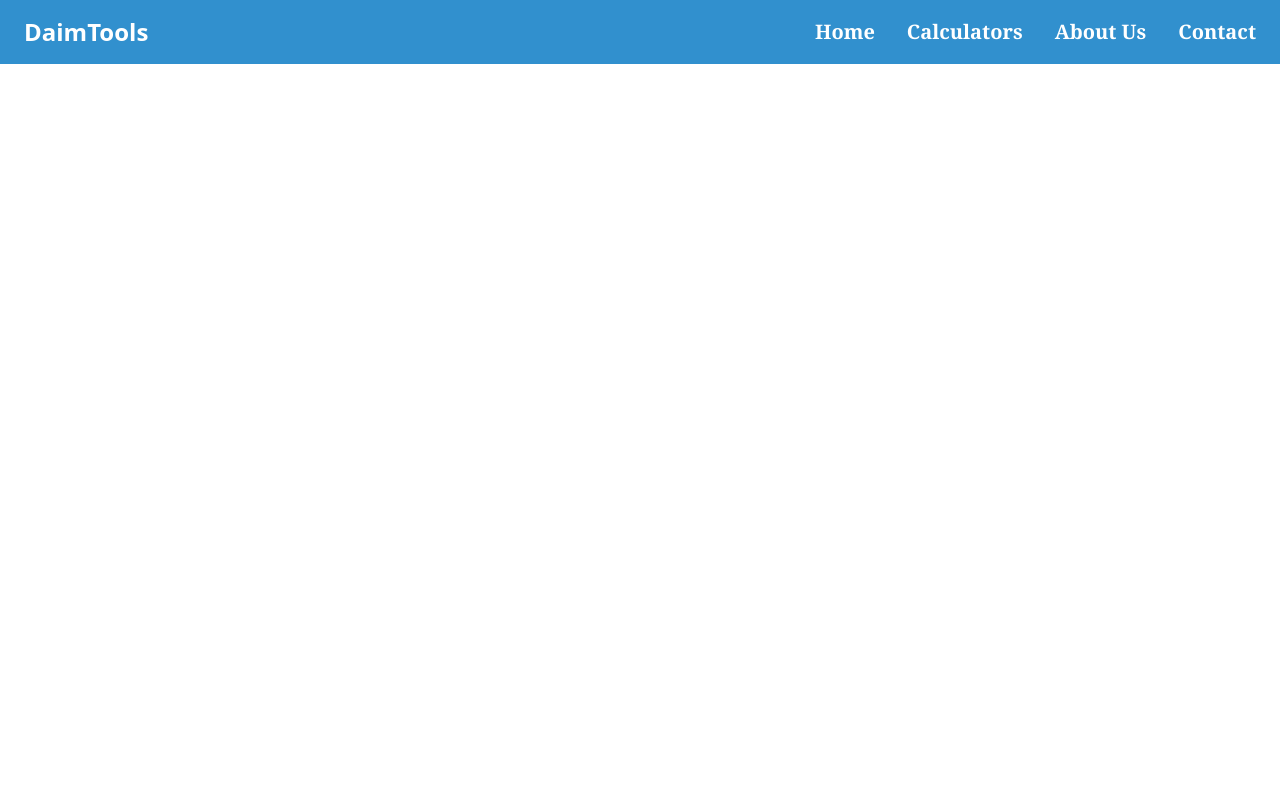
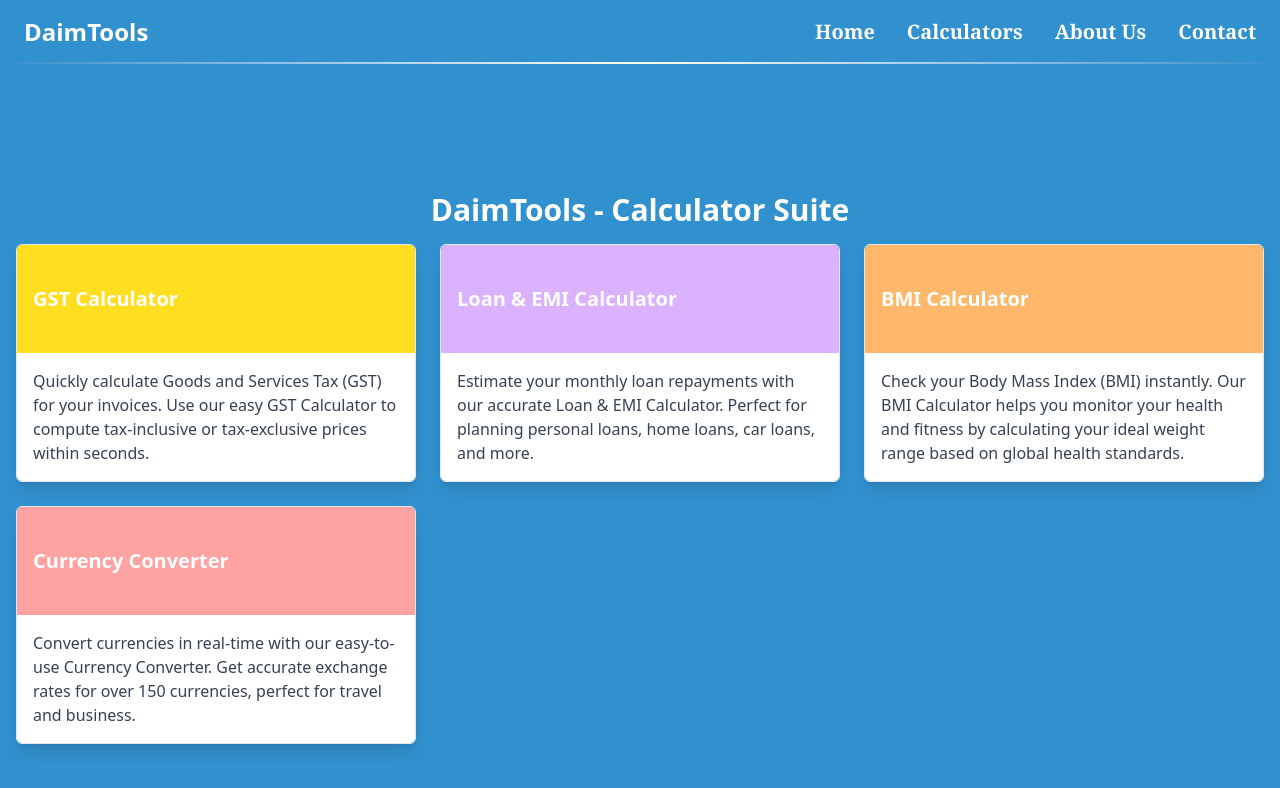
Before and after one commit to Saadbkhalid666/CalcMate, a React (Vite) app in the folder frontend/: page / in a window 1280 px wide. Shown: the top 788 px of the page. Built offline with nearby package versions, Linux system fonts and the light colour scheme.

Commit message:
Hero Section Completed

```diff
--- a/frontend/src/App.jsx
+++ b/frontend/src/App.jsx
@@ -1,5 +1,11 @@
+import { Hero } from "./sections/Hero/Hero"
 
 function App() {
+
+return <>
+<Hero  />
+</>
+
 
 }
 
--- a/frontend/src/components/navbar/Navbar.jsx
+++ b/frontend/src/components/navbar/Navbar.jsx
@@ -9,7 +9,7 @@ export const Nav = () => {
   return (
     <>
       {/* Navigation Bar */}
-      <nav className="bg-[#3190ce] text-white py-4 px-6 flex justify-between items-center fixed w-full z-50">
+      <nav className="bg-[#3190ce] text-white py-4 px-6 flex justify-between items-center relative w-full z-50 ">
         <h1 className="text-2xl font-bold">DaimTools</h1>
 
         {/* Desktop Menu */}
@@ -43,6 +43,8 @@ export const Nav = () => {
             />
           )}
         </div>
+          <div className="absolute bottom-0 left-0 w-full h-[2px] bg-gradient-to-r from-[#3190ce] via-white to-[#3190ce]"></div>
+
       </nav>
 
       {/* Mobile Menu */}
--- /dev/null
+++ b/frontend/src/data/featuredTools.js
@@ -0,0 +1,34 @@
+export const FeaturedToolsList = [
+  {
+    id: "gst-calculator",
+    name: "GST Calculator",
+    description:
+      "Quickly calculate Goods and Services Tax (GST) for your invoices. Use our easy GST Calculator to compute tax-inclusive or tax-exclusive prices within seconds.",
+    clr: "bg-yellow-300",
+    url: "/gst-calculator",
+  },
+  {
+    id: "loan-emi-calculator",
+    name: "Loan & EMI Calculator",
+    description:
+      "Estimate your monthly loan repayments with our accurate Loan & EMI Calculator. Perfect for planning personal loans, home loans, car loans, and more.",
+    clr: "bg-purple-300",
+    url: "/loan-emi-calculator",
+  },
+  {
+    id: "bmi-calculator",
+    name: "BMI Calculator",
+    description:
+      "Check your Body Mass Index (BMI) instantly. Our BMI Calculator helps you monitor your health and fitness by calculating your ideal weight range based on global health standards.",
+    clr: "bg-orange-300",
+    url: "/bmi-calculator",
+  },
+  {
+    id: "currency-converter",
+    name: "Currency Converter",
+    description:
+      "Convert currencies in real-time with our easy-to-use Currency Converter. Get accurate exchange rates for over 150 currencies, perfect for travel and business.",
+    clr: "bg-red-300",
+    url: "/currency-converter",
+  },
+];
--- a/frontend/src/routes/router.jsx
+++ b/frontend/src/routes/router.jsx
@@ -1,9 +1,11 @@
 import { Children } from "react";
 import { createBrowserRouter, Outlet } from "react-router-dom";
 import { Nav } from "../components/navbar/Navbar";
+import App from "../App";
 
 export const router  =  createBrowserRouter([
     {path:"/",element:<Layout   />, children:[
+        {index:true,element:<App   />}
 
     ]}
 ])
--- /dev/null
+++ b/frontend/src/sections/Hero/Hero.jsx
@@ -0,0 +1,34 @@
+import { NavLink } from "react-router-dom";
+import { FeaturedToolsList } from "../../data/featuredTools";
+
+export const Hero = () => {
+  return (
+    <div className="bg-[#3190ce] min-h-[100vh] w-full">
+      <div className="intro-container flex justify-center pt-[10%]" id="home">
+        <h1 className="text-3xl text-white font-extrabold font-sans">
+          DaimTools - Calculator Suite
+        </h1>
+      </div>
+
+      <div className="featured-calculators grid grid-cols-1 md:grid-cols-2 lg:grid-cols-3 gap-6 p-4">
+        {FeaturedToolsList.map(({ id, name, description, clr, url }) => (
+          <NavLink
+            key={id}
+            to={url}
+            className="featured-tool-container shadow-lg border border-gray-200 rounded-md overflow-hidden hover:scale-105 transition-transform duration-300"
+          >
+            {/* Title Section with Light Colored Background */}
+            <div className={`px-4 py-10 ${clr}`}>
+              <h1 className="text-xl font-bold text-white">{name}</h1>
+            </div>
+
+            {/* Description Section with White Background */}
+            <div className="bg-white px-4 py-4">
+              <p className="text-gray-700">{description}</p>
+            </div>
+          </NavLink>
+        ))}
+      </div>
+    </div>
+  );
+};
```
